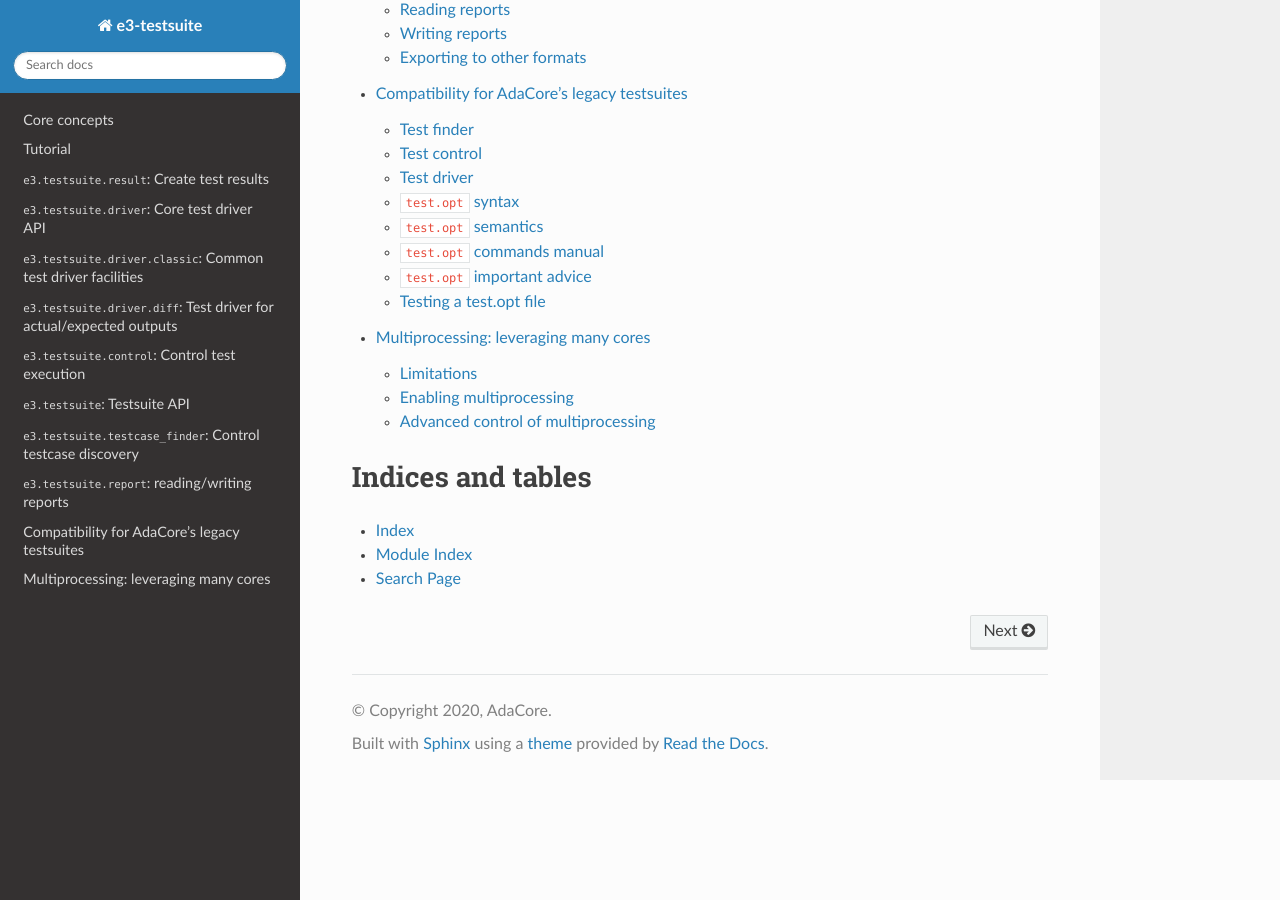
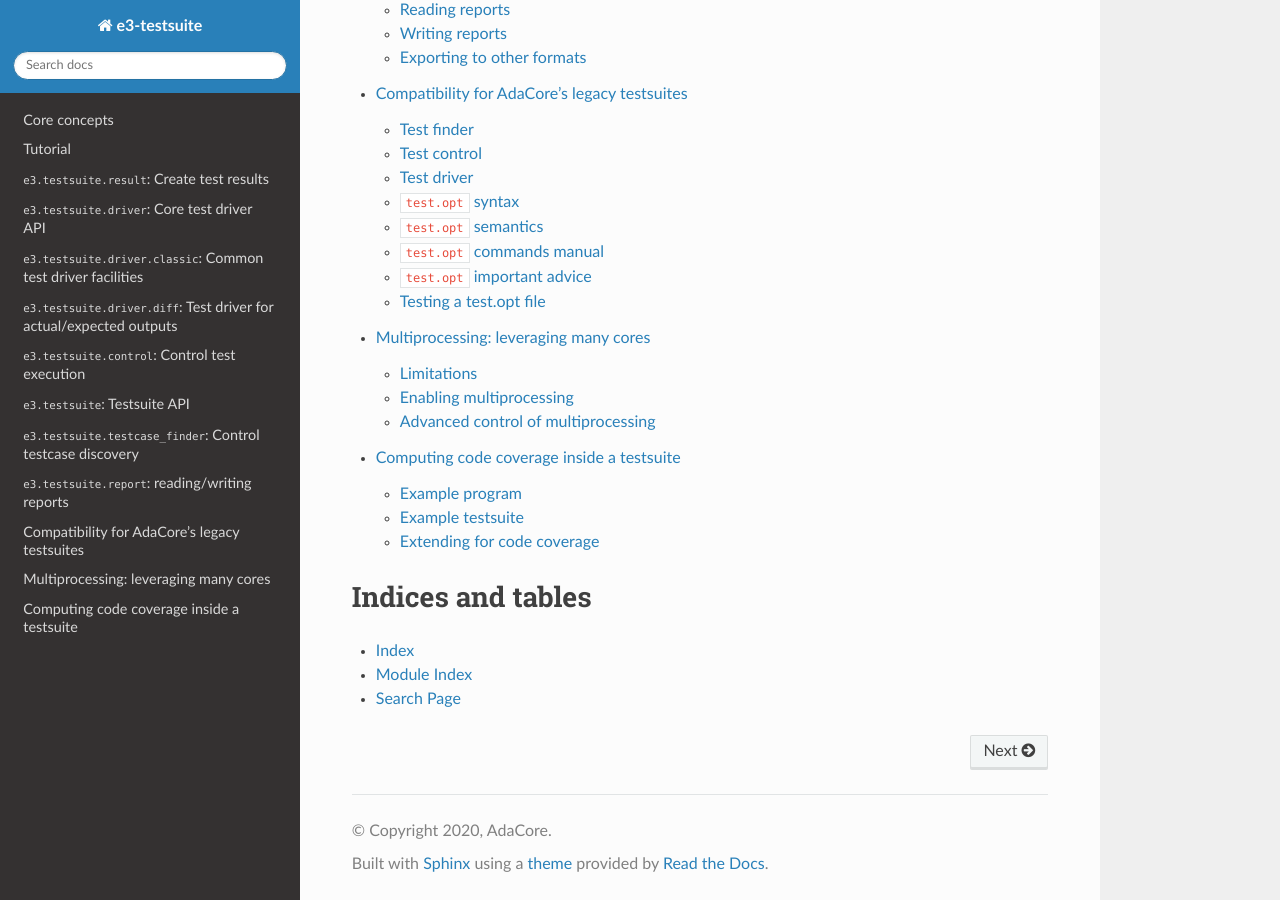
Before and after one commit to AdaCore/e3-testsuite, a Sphinx documentation site: the page built from doc/index.rst, in a window 1280 px wide and 900 px high, scrolled down 2248 px. Built offline with Sphinx 7.4.7 and the Read the Docs theme 3.1.0, drawn with Linux system fonts in a browser that asks for light colours; some of the changed lines change nothing that is shown.

Commit message:
Documentation: show how to compute code coverage

```diff
--- /dev/null
+++ b/doc/code_coverage.rst
@@ -0,0 +1,366 @@
+Computing code coverage inside a testsuite
+==========================================
+
+In order to look for missing tests, it is a common practice to compute the
+coverage of tests on source code, i.e. to compute code coverage: parts of the
+code that are executed while running tests are "covered", and the rest is
+"uncovered", the goal being to add tests until all the source code is covered.
+
+How exactly to compute code coverage highly depends on the programming language
+its ecosystem used to develop the codebase on which one wants to compute code
+coverage. Thanks to ``e3-testsuite``'s extension points, it is convenient to
+compute code coverage reports directly in the testsuite scripts.
+
+This section demonstrates how to achive this with a simple Ada program, using
+`GNATcoverage <https://github.com/AdaCore/gnatcoverage>`_ as the underlying
+technology for actual code coverage analysis.
+
+
+Example program
+---------------
+
+First, let's create an Ada project for a `reverse Polish notation
+<https://en.wikipedia.org/wiki/Reverse_Polish_notation>`_ evaluator:
+
+.. code-block:: ada
+
+   -- rpeval.gpr
+
+   project Rpeval is
+      for Main use ("rpeval.adb");
+      for Object_Dir use "obj";
+   end Rpeval;
+
+.. code-block:: ada
+
+   -- rpeval.adb
+
+   with Ada.Command_Line;
+   with Ada.Containers.Vectors;
+   with Ada.Text_IO;
+
+   procedure Rpeval is
+
+      use type Ada.Containers.Count_Type;
+      package Integer_Vectors is new
+        Ada.Containers.Vectors (Positive, Integer);
+
+      subtype Binary_Operator is Character
+      with Static_Predicate =>
+        Binary_Operator in '+' | '-' | '*' | '/';
+
+      Stack          : Integer_Vectors.Vector;
+      Number_Started : Boolean := False;
+      Current_Number : Integer := 0;
+      Digit_Value    : Integer;
+      Left, Right    : Integer;
+   begin
+      for C of Ada.Command_Line.Argument (1) loop
+         case C is
+            when '0' .. '9' =>
+               Digit_Value :=
+                 Character'Pos (C)
+                 - Character'Pos ('0');
+               if Number_Started then
+                  Current_Number :=
+                    10 * Current_Number
+                    + Digit_Value;
+               else
+                  Number_Started := True;
+                  Current_Number := Digit_Value;
+               end if;
+
+            when ' ' | Binary_Operator =>
+               if Number_Started then
+                  Stack.Append (Current_Number);
+                  Number_Started := False;
+               end if;
+
+               if C = ' ' then
+                  goto Next;
+               end if;
+
+               if Stack.Length < 2 then
+                  raise Program_Error
+                    with "not enough operands";
+               end if;
+               Right := Stack.Last_Element;
+               Stack.Delete_Last;
+               Left := Stack.Last_Element;
+               Stack.Delete_Last;
+               case Binary_Operator (C) is
+                  when '+' =>
+                     Stack.Append (Left + Right);
+                  when '-' =>
+                     Stack.Append (Left - Right);
+                  when '*' =>
+                     Stack.Append (Left * Right);
+                  when '/' =>
+                     if Right = 0 then
+                        raise Program_Error
+                          with "division by zero";
+                     end if;
+                     Stack.Append (Left / Right);
+               end case;
+
+            when others =>
+               raise Program_Error
+                 with "syntax error";
+         end case;
+
+         <<Next>>
+      end loop;
+
+      if Number_Started then
+         Stack.Append (Current_Number);
+         Number_Started := False;
+      end if;
+
+      for Value of Stack loop
+         Ada.Text_IO.Put_Line (Value'Image);
+      end loop;
+   end Rpeval;
+
+This program takes a reverse Polish notation expression as its first command
+line argument and prints the state of the evaluation stack once done:
+
+.. code-block:: sh
+
+   $ gprbuild -Prpeval.gpr -q
+   $ obj/rpeval 1
+    1
+   $ obj/rpeval "1 2 +"
+    3
+   $ obj/rpeval "1 2 + 9"
+    3
+    9
+
+
+Example testsuite
+-----------------
+
+Now that we have the codebase to test, let's write a testsuite to check that it
+works as expected. First, the testsuite framework:
+
+.. code-block:: python
+
+   import os.path
+   import subprocess
+   import sys
+
+   from e3.fs import mkdir
+   import e3.testsuite
+   from e3.testsuite.testcase_finder import ParsedTest, TestFinder
+   from e3.testsuite.driver.diff import DiffTestDriver, PatternSubstitute
+   import yaml
+
+
+   class TestFinder(TestFinder):
+       # Consider that all "*.yaml" files are tests
+       def load(self, testsuite, dirpath, filename):
+           abs_fn = os.path.join(dirpath, filename)
+           with open(abs_fn) as f:
+               return ParsedTest(
+                   test_name=testsuite.test_name(abs_fn[:-5]),
+                   driver_cls=RpevalDriver,
+                   test_env=yaml.safe_load(f),
+                   test_dir=dirpath,
+               )
+
+       def probe(self, testsuite, dirpath, dirnames, filenames):
+           return [
+               self.load(testsuite, dirpath, f)
+               for f in filenames
+               if f.endswith(".yaml")
+           ]
+
+
+   class RpevalDriver(DiffTestDriver):
+       # Remove leading/trailing whitespaces and conflate consecutive ones into
+       # single spaces.
+       output_refiners = [
+           PatternSubstitute("(^ *|[ \n]*$)", ""),
+           PatternSubstitute("( [ ]+|\n)", " "),
+       ]
+
+       @property
+       def baseline(self):
+           return (None, str(self.test_env["output"]), False)
+
+       def run(self):
+           self.shell(["rpeval", str(self.test_env["input"])])
+
+
+   class RpevalTestsuite(e3.testsuite.Testsuite):
+       tests_subdir = "tests"
+       test_finders = [TestFinder()]
+
+
+   if __name__ == "__main__":
+       sys.exit(RpevalTestsuite().testsuite_main())
+
+And now the tests:
+
+.. code-block:: yaml
+
+   # tests/complex.yaml
+   input: 1 2 3 * +
+   output: 7
+
+   # tests/div.yaml
+   input: 10 2 /
+   output: 5
+
+   # tests/minus.yaml
+   input: 9 4 -
+   output: 5
+
+   # tests/number.yaml
+   input: 123
+   output: 123
+
+   # tests/plus.yaml
+   input: 1 2 +
+   output: 3
+
+Make the ``rpeval`` executable available to the testsuite and then run it:
+
+.. code-block:: sh
+
+   export PATH="$PWD/obj:$PATH"
+   $ python testsuite.py
+   INFO     Found 5 tests
+   INFO     PASS            plus
+   INFO     PASS            minus
+   INFO     PASS            complex
+   INFO     PASS            div
+   INFO     PASS            number
+   INFO     Summary:
+   _  PASS         5
+
+
+Extending for code coverage
+---------------------------
+
+After these steps, we are ready to tackle code coverage. The base principle,
+probably common to all code coverage technologies, is straightforward:
+
+1. Each test produces one or several execution traces (i.e.  evidence that some
+   parts of the code were executed).
+
+2. Once all tests have completed, make the testsuite compute a coverage report
+   using all execution traces.
+
+In the case of GNATcoverage, there is another preliminary step: instrument the
+Ada source code and build that:
+
+.. code-block:: sh
+
+   $ gnatcov instrument -Prpeval --level=stmt+decision
+   $ gprbuild -Prpeval --src-subdirs=gnatcov-instr --implicit-with=gnatcov_rts
+
+This is generally kept outside of the testsuite scripts, as it is common
+practice for builds and tests to happen on separate setups/machines.
+
+All that is left at this point is to extend the ``RpevalTestsuite`` class with
+the following three methods:
+
+.. code-block:: python
+
+       def add_options(self, parser):
+           # Add a command-line option to trigger code coverage computation: we
+           # do not do it by default.
+           parser.add_argument(
+               "--coverage",
+               action="store_true",
+               help="Compute code coverage for rpeval.",
+           )
+
+       def set_up(self):
+           if self.env.options.coverage:
+               # Create a directory in which to store execution traces for
+               # rpeval, then point the gnatcov coverage runtime to it. This
+               # runtime takes care of creating unique trace filenames, so
+               # tests can write trace files to the same directory in parallel.
+               #
+               # This directory is under the testsuite-wide working directory,
+               # as it is not meant to be preserved once the testsuite run has
+               # completed.
+               self.env.traces_dir = os.path.join(self.working_dir, "_traces")
+               mkdir(self.env.traces_dir)
+               os.environ["GNATCOV_TRACE_FILE"] = self.env.traces_dir + "/"
+
+               # Also create a directory to hold the coverage report. Put it
+               # under the output directory, i.e. under the directory that
+               # contains the testsuite report, as the coverage report is meant
+               # to be preserved after the testsuite run has completed.
+               self.env.coverage_dir = os.path.join(self.output_dir, "_coverage")
+               mkdir(self.env.coverage_dir)
+
+       def tear_down(self):
+           if self.env.options.coverage:
+               # Write a response file to list all trace files created during
+               # test execution.
+               traces_list = os.path.join(self.env.traces_dir, "traces.txt")
+               with open(traces_list, "w") as f:
+                   for filename in os.listdir(self.env.traces_dir):
+                       if filename.endswith(".srctrace"):
+                           print(
+                               os.path.join(self.env.traces_dir, filename),
+                               file=f,
+                           )
+
+               # Produce the coverage report
+               subprocess.check_call(
+                   [
+                       "gnatcov",
+                       "coverage",
+                       "-Prpeval",
+                       "--level=stmt+decision",
+                       "--annotate=xcov+",
+                       f"--output-dir={self.env.coverage_dir}",
+                       f"@{traces_list}",
+                   ]
+               )
+
+               # Print the coverage report on the console
+               for filename in os.listdir(self.env.coverage_dir):
+                   if filename.endswith(".xcov"):
+                       with open(
+                           os.path.join(self.env.coverage_dir, filename)
+                       ) as f:
+                           print(f.read())
+
+It's show time:
+
+.. code-block:: text
+
+   $ python testsuite.py --coverage
+   INFO     Found 5 tests
+   [...]
+   INFO     Summary:
+     PASS         5
+   [...]/rpeval.adb:
+   83% of 48 lines covered
+   92% statement coverage (35 out of 38)
+   67% decision coverage (4 out of 6)
+
+   Coverage level: stmt+decision
+   [...]
+     36 .:          when ' ' | Binary_Operator =>
+     37 +:             if Number_Started then
+     38 +:                Stack.Append (Current_Number);
+     39 +:                Number_Started := False;
+     40 .:             end if;
+     41 .:
+     42 +:             if C = ' ' then
+     43 +:                goto Next;
+     44 .:             end if;
+     45 .:
+     46 !:             if Stack.Length < 2 then
+   decision "Stack.Len..." at 46:16 outcome TRUE never exercised
+     47 -:                raise Program_Error
+     48 -:                  with "not enough operands";
+   statement "raise Pro..." at 47:16 not executed
+     49 .:             end if;
+   [...]
--- a/doc/index.rst
+++ b/doc/index.rst
@@ -52,6 +52,7 @@
    api_report
    adacore
    multiprocessing
+   code_coverage
 
 
 Indices and tables
```
